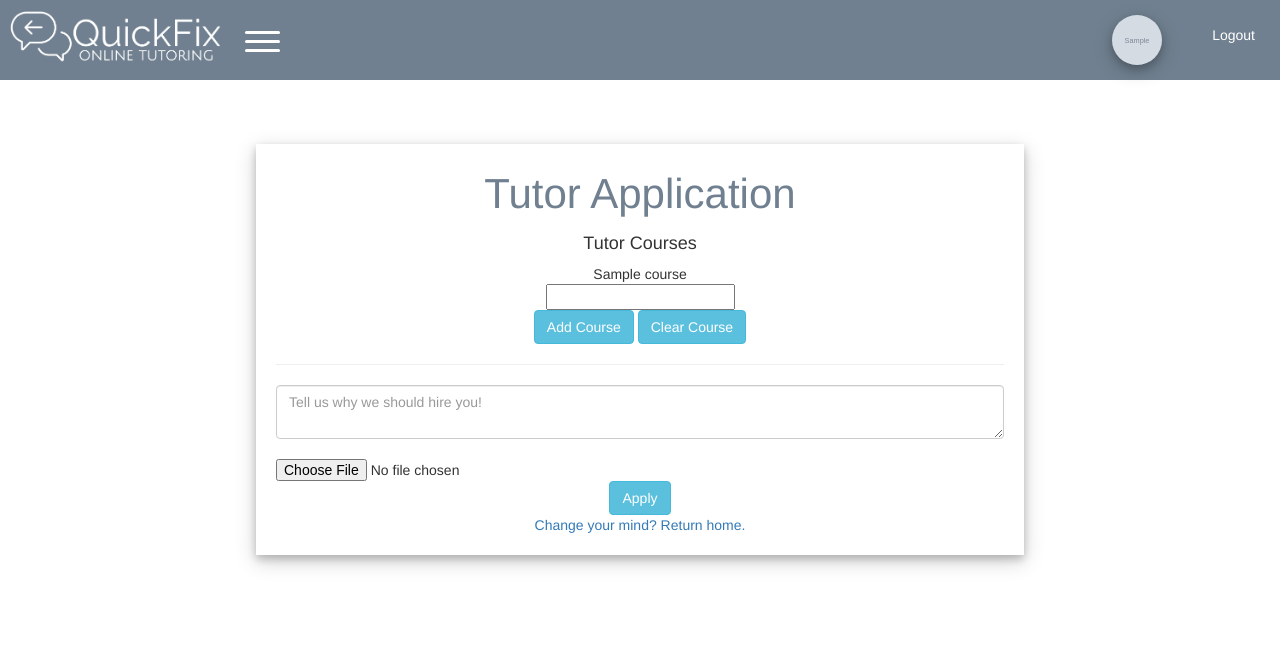
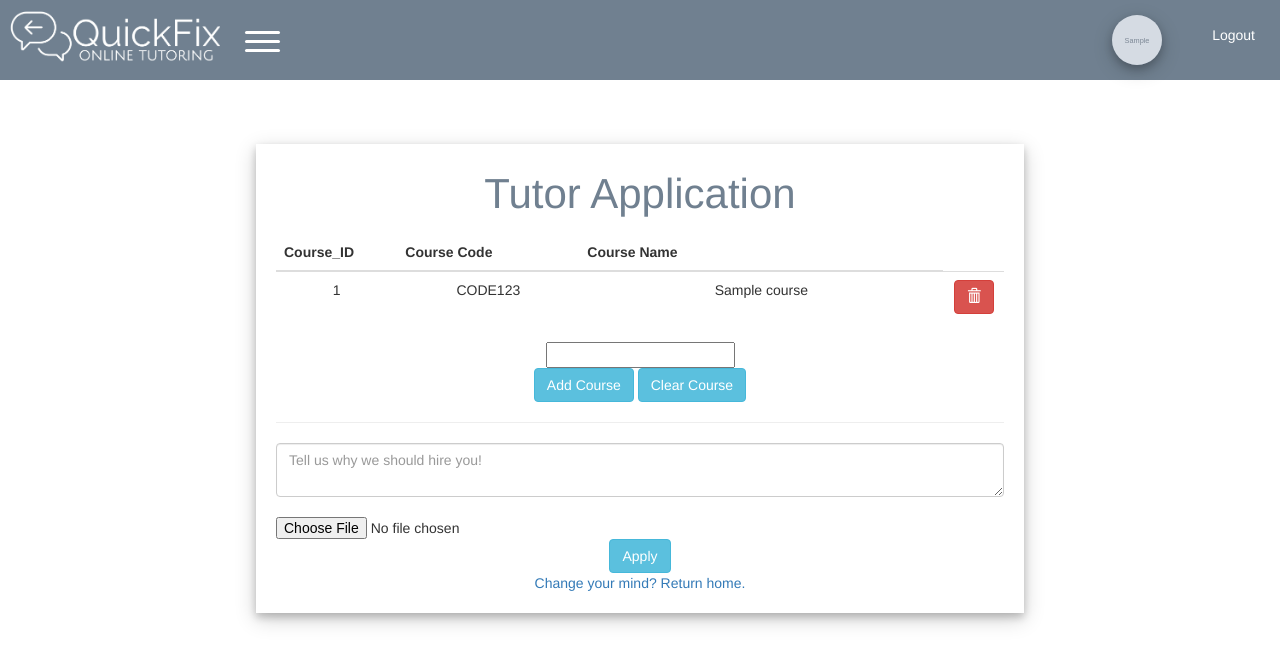
Before and after one commit to pauliswalrus/QuickFix_io, a Flask app: template templates/tutor_application.html in a window 1280 px wide. Shown: the top 653 px of the page. Run offline with Flask 2, Linux system fonts and the light colour scheme; tables that the repository leaves empty hold one stand-in row (values such as "Sample post"); the template is opened without the code that fills it: values that come from a table or form of the project are taken from there, most other values are stand-ins (such as "Sample title", 1, 10 or a date in 2020); grey boxes marked "Sample" are stand-in pictures; form fields are guessed from the names that the template uses; parts of the project's set-up code (start-up, migrations or seed data) failed here and were passed over; some libraries are stand-ins or nearby versions.

Commit message:
tutor application page now has table of tutor_courses
Oct 29 Sprint 6

```diff
--- a/templates/tutor_application.html
+++ b/templates/tutor_application.html
@@ -26,11 +26,39 @@
 
         <div id="formTitle">Tutor Application</div>
 
-        <h4>Tutor Courses</h4>
-        {% for c in t_courses %}
-        <div id="tutorCourses">
-        {{ c.course_name }}
-        {% endfor %}
+{#        <h4>Tutor Courses</h4>#}
+{#        {% for c in t_courses %}#}
+{#        <div id="tutorCourses">#}
+{#        {{ c.course_name }}#}
+{#        {% endfor %}#}
+
+                    <div id="myCourses">
+
+
+                    <div class="table-responsive">
+                    <table class="table table-hover table-fixed">
+                        <thead><tr>
+                                <th class="col-sm-2">Course_ID</th>
+                                <th class="col-sm-3">Course Code</th>
+                                <th class="col-sm-6">Course Name</th>
+                        </tr></thead>
+
+                        {% for t in t_courses %}
+                            <tbody>
+                            <tr>
+                                <td>{{ t.course_id }}</td>
+                                <td>CODE123</td>
+                                <td>{{ t.course_name }}</td>
+                                <td><button class="btn btn-danger deleteUserCourse" course_id="{{ t.user_course_id }}"><i class="glyphicon glyphicon-trash"></i></button></td>
+                            </tr>
+                            </tbody>
+                        {% endfor %}
+
+                    </table>
+
+                </div>
+
+                </div>
 
     </div>
         <form method="post" enctype="multipart/form-data">
```
Also changed, not shown: app.py (+15 -17 lines).
